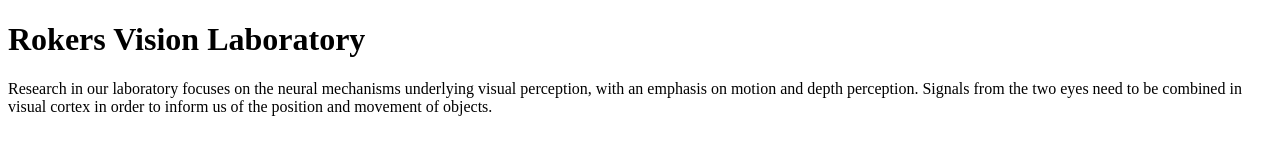
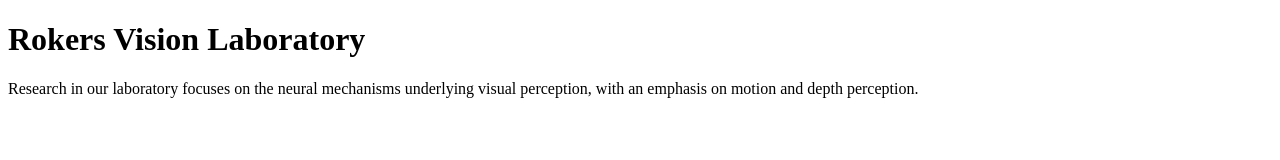
Before and after one commit to omnhass/Hello-World, a plain HTML site: page index.html in a window 1280 px wide. Drawn offline with Linux system fonts and the light colour scheme.

Commit message:
Update index.html

```diff
--- a/index.html
+++ b/index.html
@@ -3,9 +3,6 @@
 <body>
 
 <h1>Rokers Vision Laboratory</h1>
-  <p>
-  Research in our laboratory focuses on the neural mechanisms underlying visual perception, with an emphasis on motion and depth perception.
-  Signals from the two eyes need to be combined in visual cortex in order to inform us of the position and movement of objects.
-  </p>
+  <p> Research in our laboratory focuses on the neural mechanisms underlying visual perception, with an emphasis on motion and depth perception. </p>
 </body>
 </html>
```
